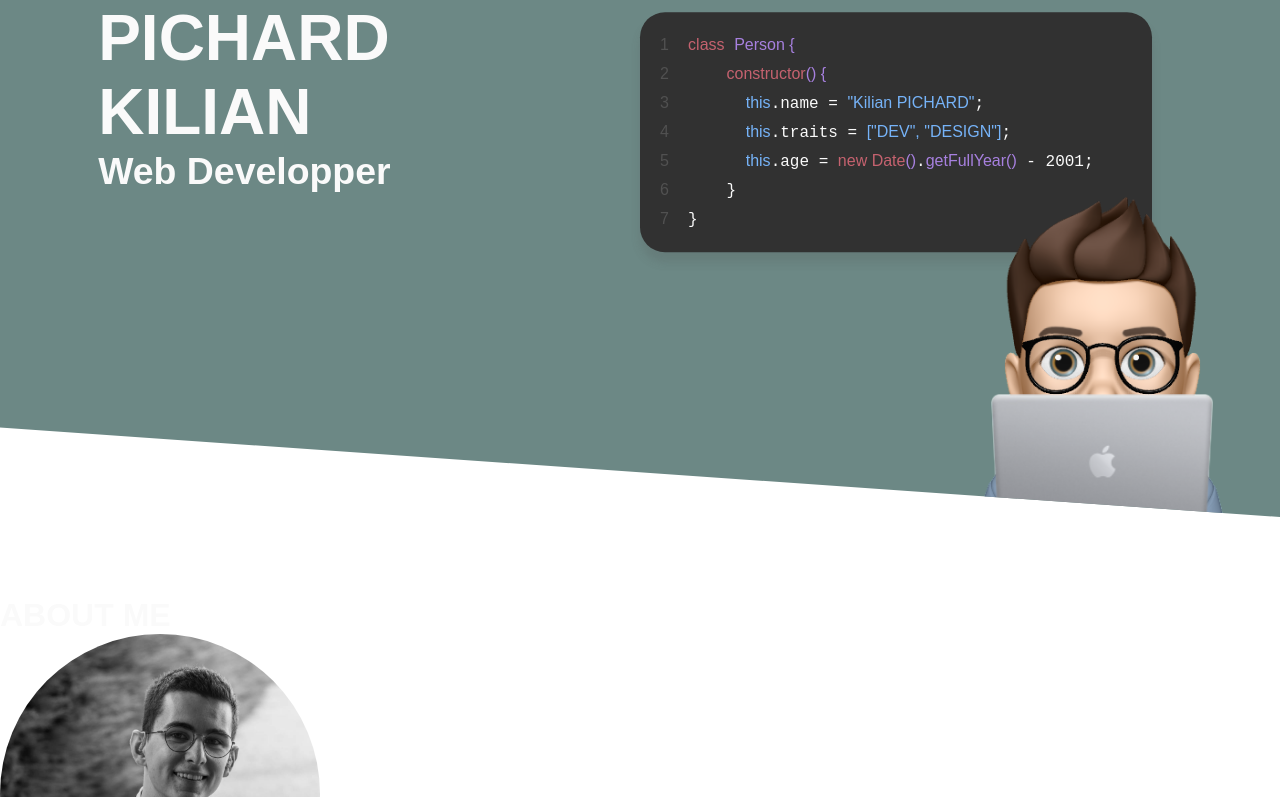
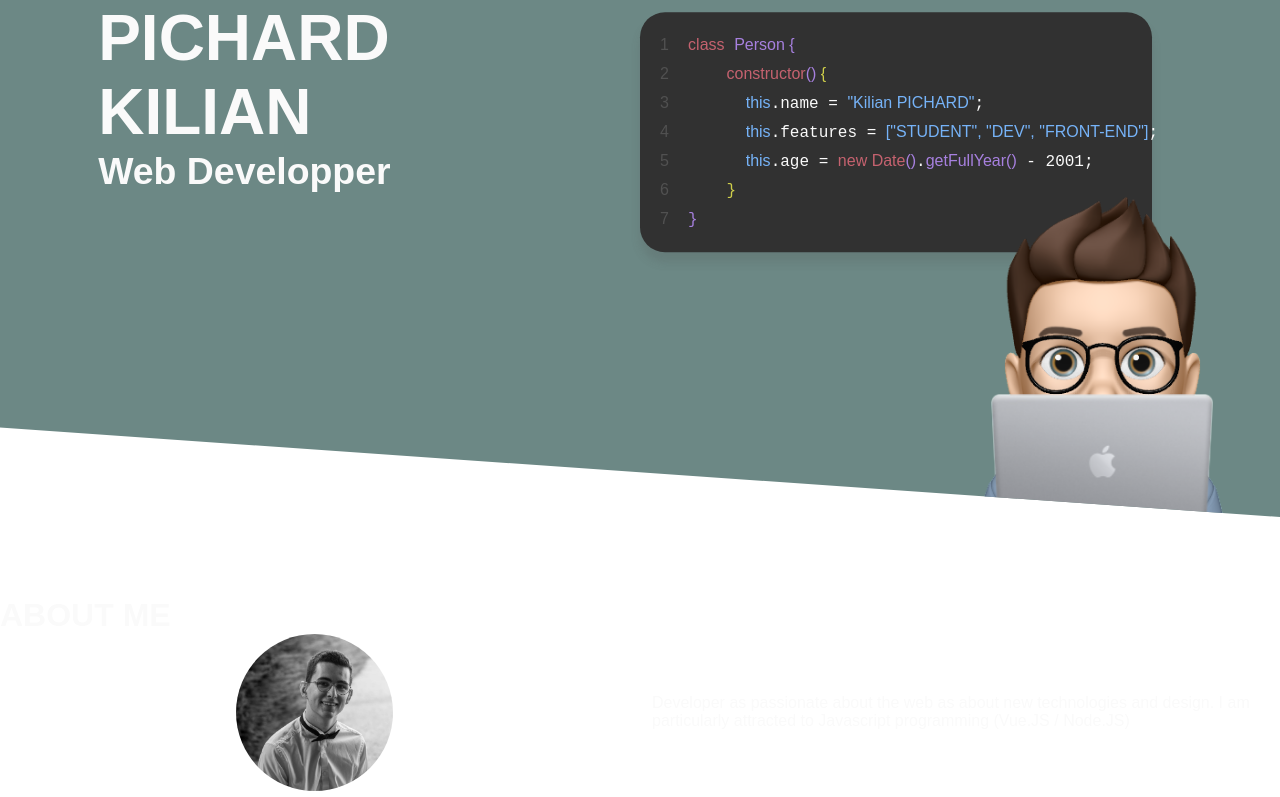
Before and after one commit to kilianpichard/E-Portfolio, a Vue app: page / in a window 1280 px wide. Shown: the part 203-1000 px from the top of the page. Built offline with nearby package versions, Linux system fonts and the light colour scheme.

Commit message:
update img

```diff
--- a/src/App.vue
+++ b/src/App.vue
@@ -11,12 +11,12 @@
         </div>
         <div class="card">
           <pre><span class="grey">1</span>  <span class="red">class</span> <span class="purple">Person {</span></pre>
-          <pre><span class="grey">2</span>      <span class="red">constructor</span><span class="purple">() {</span></pre>
+          <pre><span class="grey">2</span>      <span class="red">constructor</span><span class="purple">() <span class="yellow">{</span></span></pre>
           <pre><span class="grey">3</span>        <span class="blue">this</span>.name = <span class="blue">"Kilian PICHARD"</span>;</pre>
-          <pre><span class="grey">4</span>        <span class="blue">this</span>.traits = <span class="blue">["DEV", "DESIGN"]</span>;</pre>
+          <pre><span class="grey">4</span>        <span class="blue">this</span>.features = <span class="blue">["STUDENT", "DEV", "FRONT-END"]</span>;</pre>
           <pre><span class="grey">5</span>        <span class="blue">this</span>.age = <span class="red">new Date</span><span class="purple">()</span>.<span class="purple">getFullYear()</span> - 2001;</pre>
-          <pre><span class="grey">6</span>      }</pre>
-          <pre><span class="grey">7</span>  }</pre>
+          <pre class="yellow"><span class="grey">6</span>      }</pre>
+          <pre class="purple"><span class="grey">7</span>  }</pre>
         </div>
       </div>
       <img class="appleProfile" src="@/assets/appleLogo.png" />
@@ -25,7 +25,14 @@
     <div class="abSpacer"></div>
     <div>
       <h1>About Me</h1>
-      <img class="pp" src="@/assets/pp.jpg" />
+      <div class="row">
+        <div class="col col-6"><img class="pp" src="@/assets/pp.jpg" /></div>
+        <div class="col col-6">
+          Developer as passionate about the web as about new technologies and
+          design. I am particularly attracted to Javascript programming (Vue.JS
+          / Node.JS)
+        </div>
+      </div>
     </div>
     <div class="custom-shape-divider-top-1640347703">
       <svg
@@ -102,7 +109,7 @@
             create surveys, rehearsal dates , or to calculate mileage costs
             automatically. (Use of several APIs: Youtube / Spotify). Group
             project with
-            <a>Julien LE PECHEUR</a>
+            <a href="">Julien LE PECHEUR</a>
           </p>
           <div class="row tech">
             <i class="devicon-vuejs-plain"></i>
@@ -134,14 +141,20 @@
           <p>
             This is a showcase website for my music group "Pram's" where you can
             find our videos, photos, musiciens/members. Group project with
-            <a>Julien LE PECHEUR</a>
+            <a target="_blank" href="https://github.com/WarKaa">
+              Julien LE PECHEUR
+            </a>
           </p>
           <div class="row tech">
             <i class="devicon-vuejs-plain"></i>
             <i class="devicon-gitlab-plain"></i>
             <i class="devicon-heroku-plain"></i>
           </div>
-            <v-btn class="btn">
+          <v-btn
+            class="btn"
+            target="_blank"
+            href="http://prams.fr/vitrine/accueil"
+          >
             <i class="devicon-safari-plain"></i>
             Visit Website
           </v-btn>
@@ -162,7 +175,7 @@
       </div>
       <div class="project row">
         <div class="col col-6 text">
-          <h1>Schuller Graphic WebSite</h1>
+          <h1>Schuller Digital Graphic WebSite</h1>
           <p>
             During my internship at Schuller Digital Graphic, I had the
             opportunity to work on many websites, including the new graphic
@@ -173,7 +186,11 @@
             <i class="devicon-wordpress-plain"></i>
             <i class="devicon-php-plain"></i>
           </div>
-            <v-btn class="btn">
+          <v-btn
+            class="btn"
+            target="_blank"
+            href="http://survps024.schuller-graphic.com"
+          >
             <i class="devicon-safari-plain"></i>
             Visit Website
           </v-btn>
@@ -238,7 +255,11 @@
             <i class="devicon-php-plain"></i>
             <i class="devicon-git-plain"></i>
           </div>
-          <v-btn class="btn">
+          <v-btn
+            class="btn"
+            target="_blank"
+            href="https://github.com/kilianpichard/ShareInstru"
+          >
             <i class="devicon-github-plain"></i>
             Go to GitHub Repo
           </v-btn>
@@ -336,6 +357,9 @@ h1 {
 }
 .blue {
   color: rgb(118, 179, 248);
+}
+.yellow {
+  color: rgb(207, 207, 74);
 }
 .grey {
   color: #515151;
@@ -441,6 +465,10 @@ i {
   position: relative;
   width: 100vw;
 }
+.projects h1 {
+  position: absolute;
+  top: 100px;
+}
 .project img {
   width: 140%;
 }
@@ -544,27 +572,23 @@ i {
   margin: 20px;
 }
 
-.row.tech{
+.row.tech {
   max-height: 15%;
   margin-top: 50px;
 }
 
-.btn{
+.btn {
   background: white !important;
   color: #190e44 !important;
 }
-.btn *{
+.btn * {
   color: #190e44 !important;
 }
-
-
-
 
 .col-2 {
   flex: 0 0 16.6666666667%;
   max-width: 16.6666666667%;
 }
-
 
 .row {
   display: flex;
```
Also changed, not shown: 2 other files (tests, documents, lock files or other folders). Lines whose indentation alone changed are shown as unchanged.
